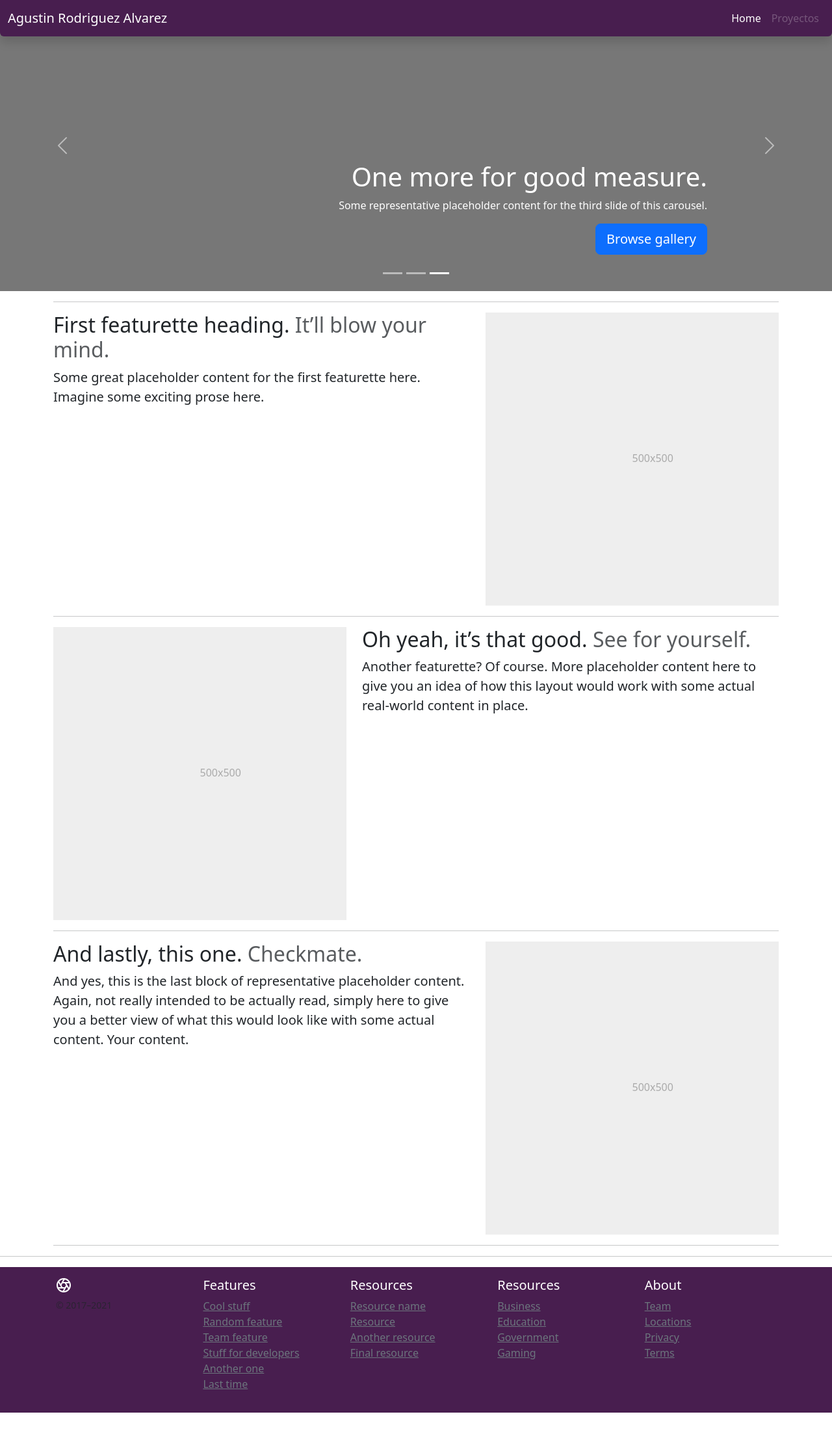
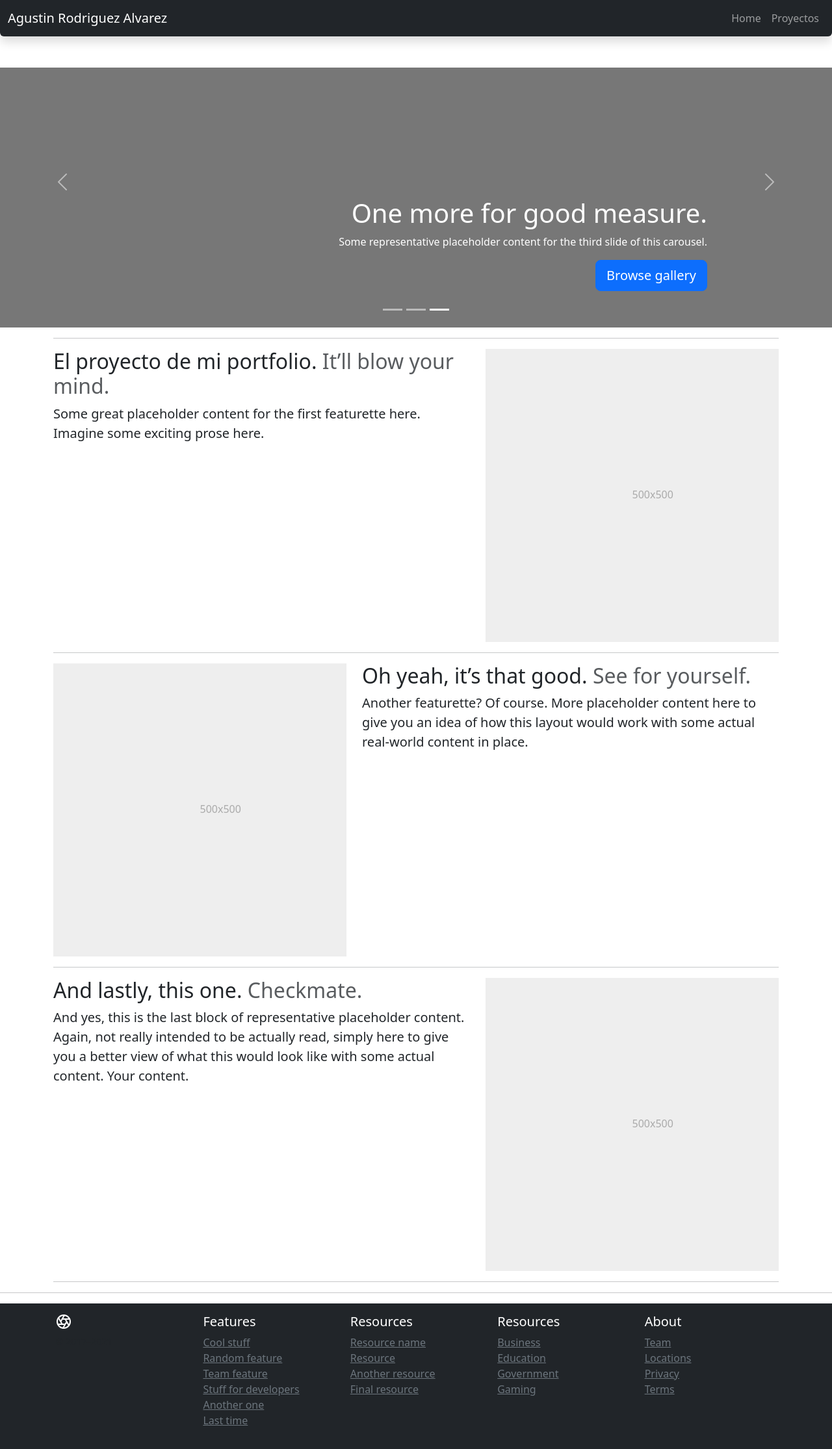
Before and after one commit to agustin1996ra/myportfolio, a Django app: template app/templates/home.html in a window 1280 px wide. Shown: the whole page at 65% size. Before the commit the page ends 2174 px from the top, so only its background shows below. Run offline with Django 4.2, Linux system fonts and the light colour scheme; the template is opened without the code that fills it, so the values that code supplies are empty; some libraries are stand-ins or nearby versions.

Commit message:
plantilla proyectos

```diff
--- a/app/posts/urls.py
+++ b/app/posts/urls.py
@@ -4,4 +4,5 @@ from . import views
 
 urlpatterns = [
     path('', views.home, name='home'),
+    path('/proyectos', views.proyectos, name="proyectos")
 ]
--- a/app/templates/home.html
+++ b/app/templates/home.html
@@ -1,6 +1,7 @@
 {% extends 'layouts/base.html' %}
 
 {% block content %}
+
 <div id="myCarousel" class="carousel slide pt-5" data-bs-ride="carousel">
     <div class="carousel-indicators">
       <button type="button" data-bs-target="#myCarousel" data-bs-slide-to="0" class="" aria-label="Slide 1"></button>
@@ -60,7 +61,7 @@
 
     <div class="row featurette">
       <div class="col-md-7">
-        <h2 class="featurette-heading">First featurette heading. <span class="text-muted">It’ll blow your mind.</span></h2>
+        <h2 class="featurette-heading">El proyecto de mi portfolio. <span class="text-muted">It’ll blow your mind.</span></h2>
         <p class="lead">Some great placeholder content for the first featurette here. Imagine some exciting prose here.</p>
       </div>
       <div class="col-md-5">
--- a/app/templates/layouts/partials/footer.html
+++ b/app/templates/layouts/partials/footer.html
@@ -1,5 +1,5 @@
 <hr>
-<div class="text-white" style="background-color:#481e4f;">
+<div class="text-white bg-dark" style="">
 <footer class="container p-3">
     <div class="row ">
       <div class="col-12 col-md">
--- a/app/templates/layouts/partials/menu.html
+++ b/app/templates/layouts/partials/menu.html
@@ -1,4 +1,4 @@
-<nav class="navbar navbar-expand fixed-top navbar-dark shadow rounded-bottom" style="background-color:#481e4f;">
+<nav class="navbar navbar-expand navbar-dark bg-dark shadow rounded-bottom" style="">
     <div class="container-fluid">
         <div>
             <a class="navbar-brand" href="{% url 'home' %}">Agustin Rodriguez Alvarez</a>
@@ -6,12 +6,12 @@
         <div>
             <ul class="navbar-nav">
                 <li class="nav-item">
-                    <a class="nav-link active" href="{% url 'home' %}">Home</a>
+                    <a class="nav-link {% if pagina_actual == 'home' %}active{% endif %}" href="{% url 'home' %}">Home</a>
                 </li>
                 <li class="nav-item">
-                    <a class="nav-link disabled" href="#">Proyectos</a>
+                    <a class="nav-link {% if pagina_actual == 'proyectos' %}active{% endif %}" href="{% url 'proyectos' %}">Proyectos</a>
                 </li>
             </ul>
         </div>
     </div>
-  </nav>
+</nav>
```
Also changed, not shown: app/posts/views.py (+8 -1 lines), app/templates/proyectos.html (added, +9 -0 lines).
